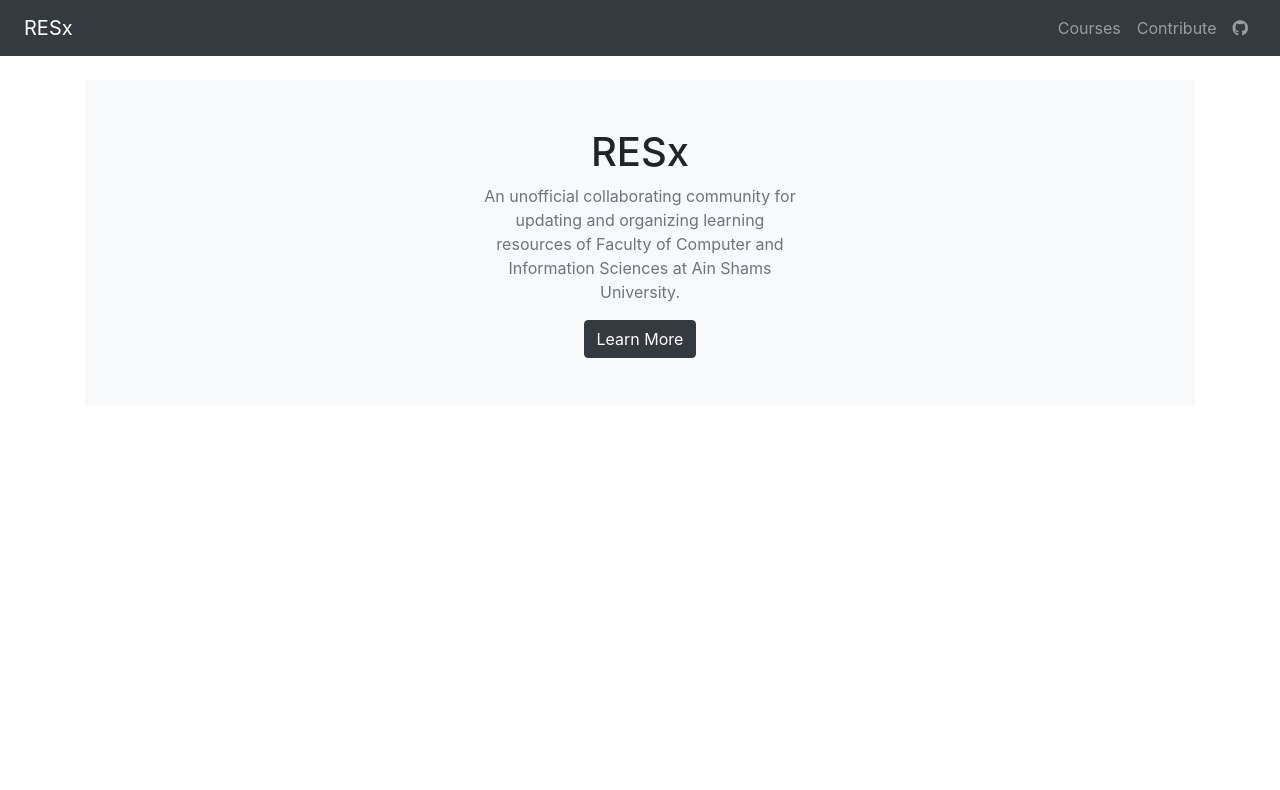
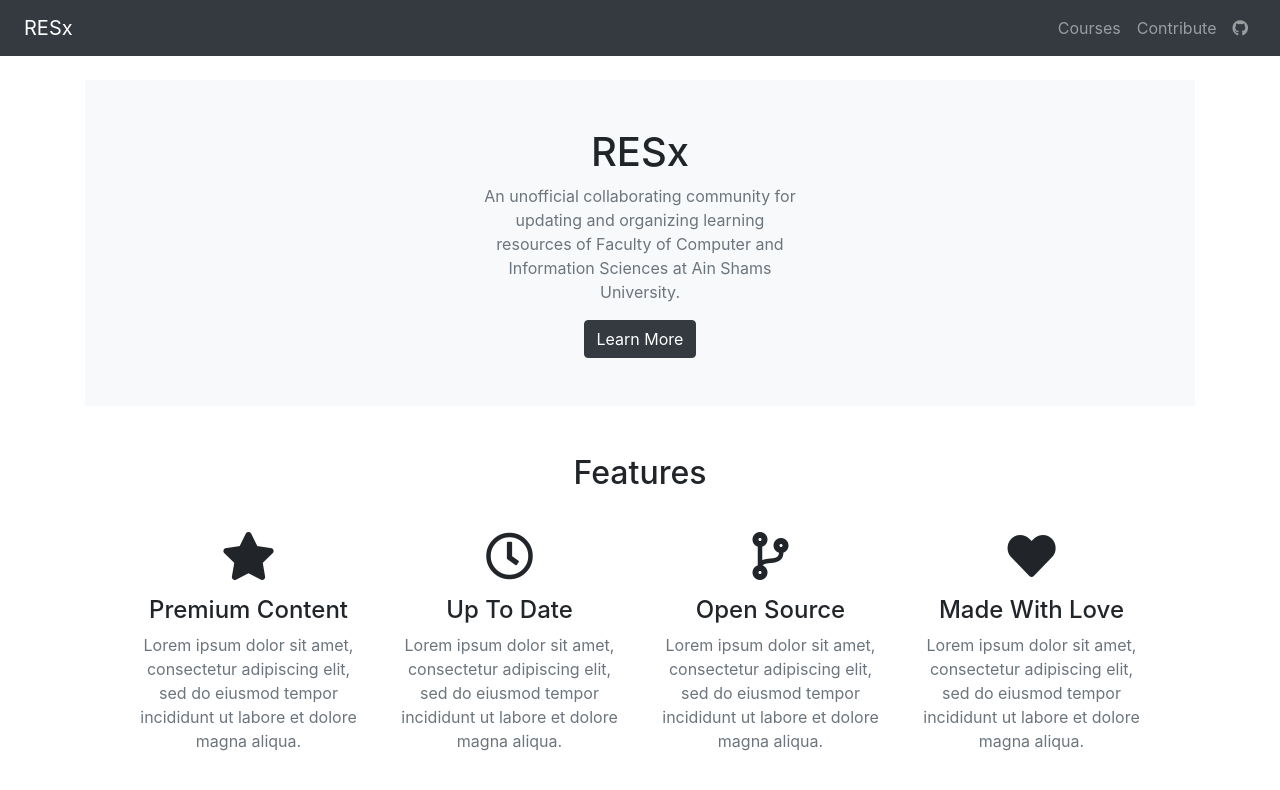
Before and after one commit to FCIS-ASU-RESx/FCIS-ASU-RESx.github.io, a Jekyll site: the page built from index.html, in a window 1280 px wide. Shown: the top 790 px of the page. Built offline with Jekyll 4.4.1, drawn with Linux system fonts in a browser that asks for light colours; nearby versions of some CDN libraries.

Commit message:
Add Features Section

```diff
--- /dev/null
+++ b/_includes/features.html
@@ -0,0 +1,33 @@
+<section class="p-5 text-center">
+
+    <h2 class="mb-4">Features</h2>
+
+    <div class="row justify-content-center">
+
+        <div class="col-lg-3 col-md-6 my-3">
+            <i class="fas fa-star fa-3x mb-3"></i>
+            <h4>Premium Content</h4>
+            <p class="text-muted">Lorem ipsum dolor sit amet, consectetur adipiscing elit, sed do eiusmod tempor incididunt ut labore et dolore magna aliqua.</p>
+        </div>
+
+        <div class="col-lg-3 col-md-6 my-3">
+            <i class="far fa-clock fa-3x mb-3"></i>
+            <h4>Up To Date</h4>
+            <p class="text-muted">Lorem ipsum dolor sit amet, consectetur adipiscing elit, sed do eiusmod tempor incididunt ut labore et dolore magna aliqua.</p>
+        </div>
+
+        <div class="col-lg-3 col-md-6 my-3">
+            <i class="fas fa-code-branch fa-3x mb-3"></i>
+            <h4>Open Source</h4>
+            <p class="text-muted">Lorem ipsum dolor sit amet, consectetur adipiscing elit, sed do eiusmod tempor incididunt ut labore et dolore magna aliqua.</p>
+        </div>
+
+        <div class="col-lg-3 col-md-6 my-3">
+            <i class="fas fa-heart fa-3x mb-3"></i>
+            <h4>Made With Love</h4>
+            <p class="text-muted">Lorem ipsum dolor sit amet, consectetur adipiscing elit, sed do eiusmod tempor incididunt ut labore et dolore magna aliqua.</p>
+        </div>
+
+    </div>
+
+</section>
--- a/index.html
+++ b/index.html
@@ -3,4 +3,5 @@ layout: default
 ---
 
 {% include header.html %}
+{% include features.html %}
 {% include sponsors.html %}
```
